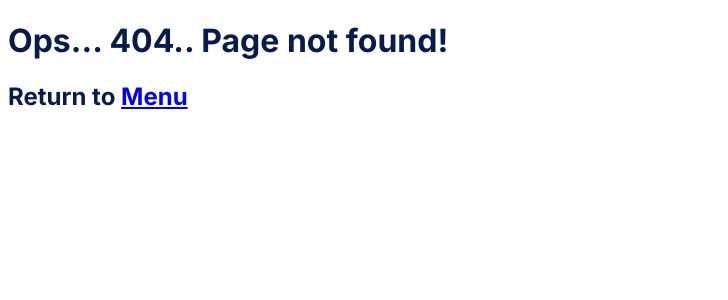
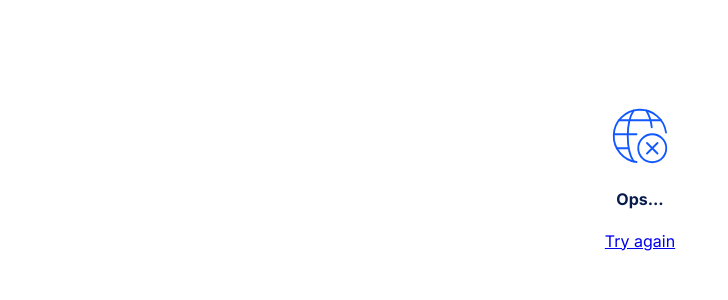
Before and after one commit to Renato66/chatfood, a Vue app: page /about in a window 1280 px wide. Before the commit this address had no page. Shown: the top 300 px of the page, without its empty margins (0-728 px from the left). Built offline with nearby package versions, Linux system fonts and the light colour scheme.

Commit message:
refactor: 404 page using error component

```diff
--- a/src/components/core/BaseError.vue
+++ b/src/components/core/BaseError.vue
@@ -2,7 +2,7 @@
   <section class="cf-error">
     <svg class="cf-error__svg" viewBox="0 0 60 60" xmlns="http://www.w3.org/2000/svg" data-test="icon"><g stroke-width="2" fill="none" fill-rule="evenodd" stroke-linecap="round" stroke-linejoin="round"><circle cx="43.125" cy="43.125" r="15"></circle><path d="M48.75 37.5L37.5 48.75m0-11.25l11.25 11.25m-22.527 9.125C11.793 55.92 1.242 43.277 1.9 28.732c.658-14.546 12.307-26.185 26.853-26.83 14.546-.645 27.18 9.918 29.122 24.348"></path><path d="M23.223 57.303c-3.803-5.58-6.348-15.72-6.348-27.303 0-11.582 2.545-21.72 6.348-27.303M1.938 28.125H26.25m-18.753-15H52.5m-47.38 30h12.915M36.778 2.697a42.523 42.523 0 015.767 17.898"></path></g></svg>
     <h4>Ops...</h4>
-    <a href="">Try again</a>
+    <a href="/">Try again</a>
   </section>
 </template>
 
--- a/src/views/404.vue
+++ b/src/views/404.vue
@@ -1,6 +1,19 @@
 <template>
-  <div class="about">
-    <h1>Ops... 404.. Page not found!</h1>
-    <h2>Return to <router-link to="/">Menu</router-link></h2>
-  </div>
+  <BaseError />
 </template>
+
+<script lang="ts">
+import Vue from 'vue'
+export default Vue.extend({
+  name: 'PageNotFound',
+  components: {
+    BaseError: () => import('@/components/core/BaseError.vue')
+  }
+})
+</script>
+
+<style lang="scss">
+.cf-error {
+  padding-top: 100px;
+}
+</style>
```
